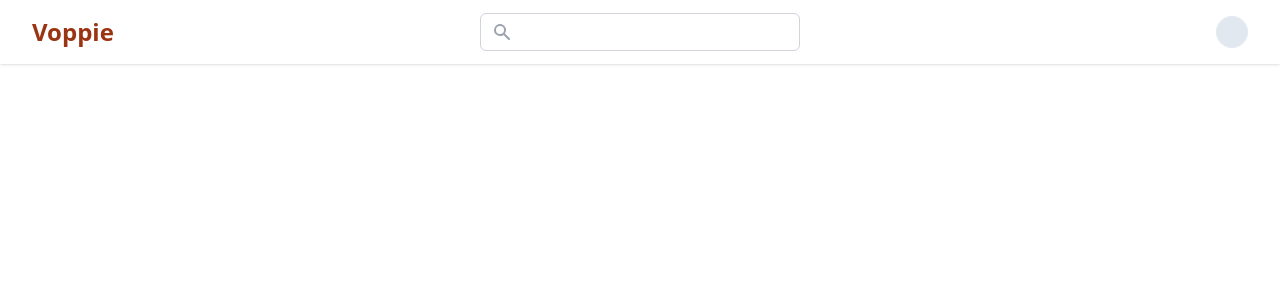
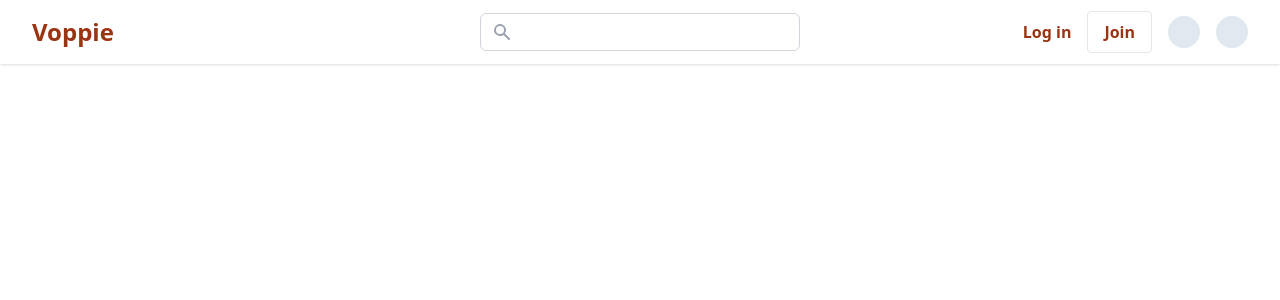
Before and after one commit to SoftbutterTeam/voppie-webapplication, a React (Create React App) app: page / in a window 1280 px wide. Shown: the top 300 px of the page. Built offline with nearby package versions, Linux system fonts and the light colour scheme.

Commit message:
+ more header buttons

```diff
--- a/src/ui/components/header/prim.header.tsx
+++ b/src/ui/components/header/main.header.tsx
@@ -13,6 +13,29 @@ export function FullHeader() {
         </div>
       </div>
       <div className="hidden lg:relative lg:z-10 lg:ml-4 lg:flex lg:items-center">
+        <button
+          type="button"
+          className="font-semibold text-md text-orange-800 ml-4  rounded hover:text-orange-600"
+        >
+          {" "}
+          Log in
+        </button>
+        <button
+          type="button"
+          className="font-semibold text-md text-orange-800 border rounded p-2 px-4   ml-4 hover:outline-none hover:ring-1 hover:ring-offset-2 hover:ring-orange-600 hover:text-orange-600"
+        >
+          {" "}
+          Join
+        </button>
+        <button
+          type="button"
+          className="bg-white ml-4 rounded-full flex focus:outline-none focus:ring-1 focus:ring-offset-2 focus:ring-orange-600  hover:ring-1 hover:ring-offset-2 hover:ring-orange-600"
+          id="user-menu-button"
+          aria-expanded="false"
+          aria-haspopup="menu"
+        >
+          <div className="h-8 w-8 rounded-full bg-slate-200 " />
+        </button>
         <Usermenu />
       </div>
     </HeaderContainer>
@@ -26,7 +49,7 @@ function Usermenu() {
       <div>
         <button
           type="button"
-          className="bg-white rounded-full flex focus:outline-none focus:ring-1 focus:ring-offset-2 focus:ring-orange-600"
+          className="bg-white rounded-full flex focus:outline-none focus:ring-1 focus:ring-offset-2 focus:ring-orange-600  hover:ring-1 hover:ring-offset-2 hover:ring-orange-600"
           id="user-menu-button"
           aria-expanded="false"
           aria-haspopup="menu"
@@ -116,7 +139,12 @@ function Searchbar() {
 function Voppielogo() {
   return (
     <div className="flex-shrink-0 flex items-center">
-      <h1 className="font-semibold text-2xl text-orange-800 ">Voppie</h1>
+      <button
+        type="button"
+        className="font-semibold text-2xl text-orange-800 hover:text-orange-600 "
+      >
+        Voppie
+      </button>
     </div>
   );
 }
--- a/src/ui/layouts/page-layout/minimal.layout.tsx
+++ b/src/ui/layouts/page-layout/minimal.layout.tsx
@@ -1,4 +1,4 @@
-import { FullHeader as PrimHeader } from "../../components/header/prim.header";
+import { FullHeader } from "../../components/header/main.header";
 
 interface Props {
   children?: React.ReactElement;
@@ -6,7 +6,7 @@ interface Props {
 export function MinimalLayout({ children: content }: Props) {
   return (
     <>
-      <PrimHeader />
+      <FullHeader />
       <>{content}</>
     </>
   );
```
